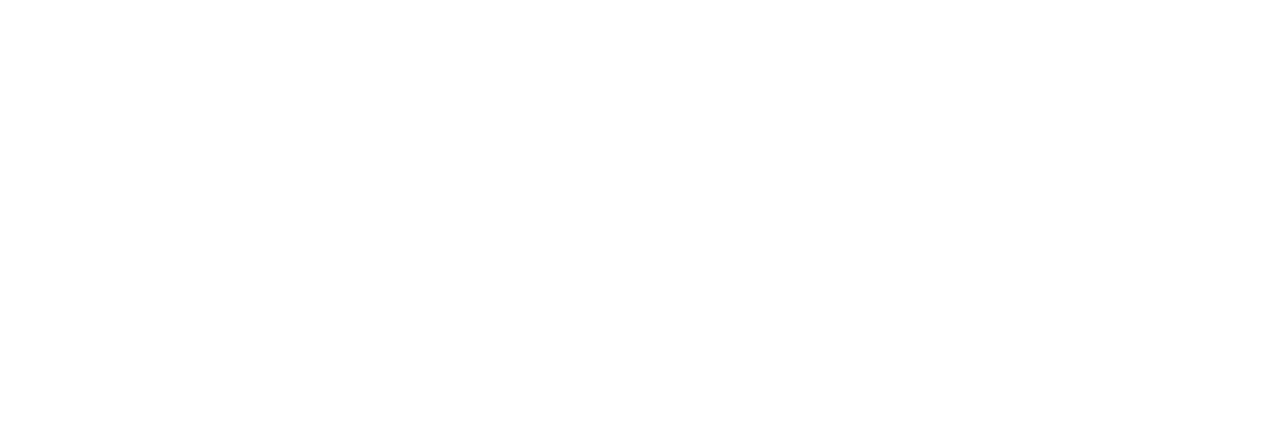
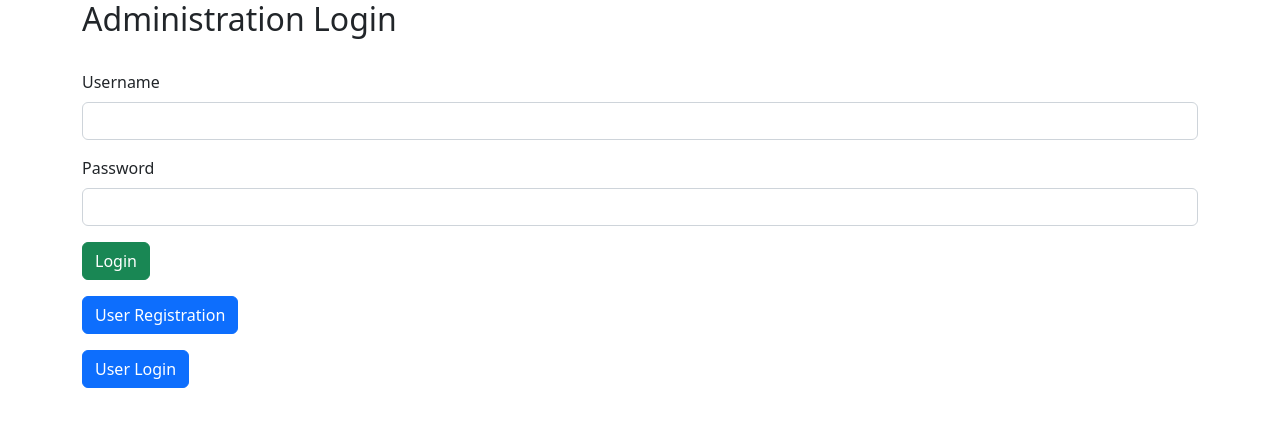
Before and after one commit to GokulDas-07/Library-Angular-App, an Angular app: page / in a window 1280 px wide. Shown: the top 426 px of the page. Built offline with nearby package versions, Linux system fonts and the light colour scheme.

Commit message:
admin login added

```diff
--- /dev/null
+++ b/src/app/adminlogin/adminlogin.component.html
@@ -0,0 +1,26 @@
+<div class="container">
+    <div class="row">
+        <div class="col col-12 col-sm-12 col-md-12 col-lg-12 col-xl-12 col-xxl-12">
+            <div class="row g-3">
+                <label for=""  class="form-label"><h2>Administration Login</h2></label>
+                <div class="col col-12 col-sm-12 col-md-12 col-lg-12 col-xl-12 col-xxl-12">
+                    <label for="" class="form-label">Username</label>
+                    <input type="text" class="form-control">
+                </div>
+                <div class="col col-12 col-sm-12 col-md-12 col-lg-12 col-xl-12 col-xxl-12">
+                    <label class="form-label">Password</label>
+                    <input type="password" name="Password" id="" class="form-control">
+                </div>
+                <div class="col col-12 col-sm-12 col-md-12 col-lg-12 col-xl-12 col-xxl-12">
+                    <a href="/" class="btn btn-success">Login</a>
+                </div>
+                <div class="col col-12 col-sm-12 col-md-12 col-lg-12 col-xl-12 col-xxl-12">
+                    <a href="/" class="btn btn-primary">User Registration</a>
+                </div>
+                <div class="col col-12 col-sm-12 col-md-12 col-lg-12 col-xl-12 col-xxl-12">
+                    <a href="/" class="btn btn-primary">User Login</a>
+                </div>
+            </div>
+        </div>
+    </div>
+</div>
--- a/src/app/app-routing.module.ts
+++ b/src/app/app-routing.module.ts
@@ -1,7 +1,10 @@
 import { NgModule } from '@angular/core';
 import { RouterModule, Routes } from '@angular/router';
+import { AdminloginComponent } from './adminlogin/adminlogin.component';
 
-const routes: Routes = [];
+const routes: Routes = [
+  {path:"",component:AdminloginComponent}
+];
 
 @NgModule({
   imports: [RouterModule.forRoot(routes)],
--- a/src/app/app.module.ts
+++ b/src/app/app.module.ts
@@ -3,10 +3,12 @@ import { BrowserModule } from '@angular/platform-browser';
 
 import { AppRoutingModule } from './app-routing.module';
 import { AppComponent } from './app.component';
+import { AdminloginComponent } from './adminlogin/adminlogin.component';
 
 @NgModule({
   declarations: [
-    AppComponent
+    AppComponent,
+    AdminloginComponent
   ],
   imports: [
     BrowserModule,
```
Also changed, not shown: src/app/adminlogin/adminlogin.component.ts (added, +10 -0 lines), src/app/adminlogin/adminlogin.component.css (added).
